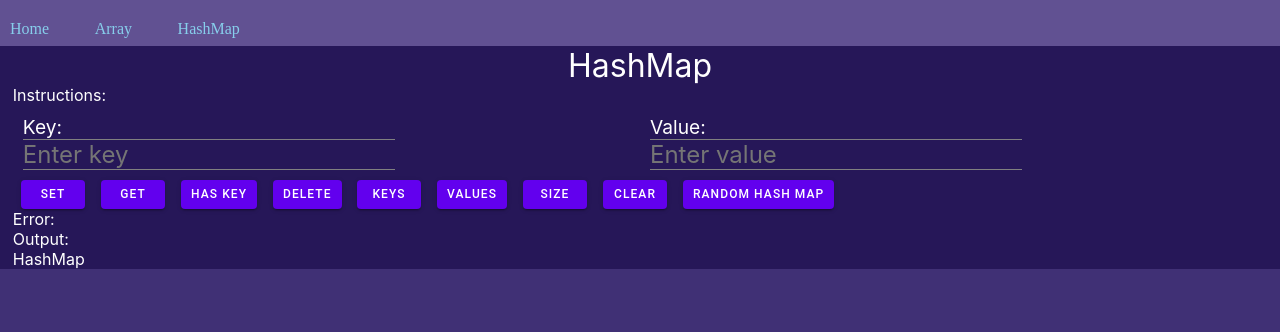
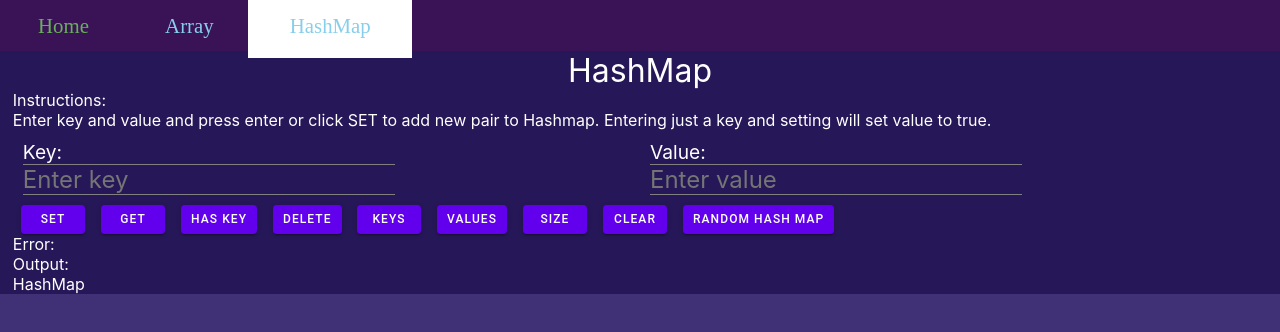
Before and after one commit to kjameer0/hashmap-visualizer, a React (Vite) app: page /hashmap in a window 1280 px wide. Shown: the top 332 px of the page. Built offline with nearby package versions, Linux system fonts and the light colour scheme.

Commit message:
restyled nav bar

```diff
--- a/src/components/NavBar.tsx
+++ b/src/components/NavBar.tsx
@@ -3,28 +3,42 @@ import { NavLink } from 'react-router-dom';
 //just make a cosmetic version
 export default function NavBar() {
   return (
-    <div className={'nav-bar'}>
+    <nav className={'nav-bar'}>
       <ul>
         <li>
           <NavLink
             className={'nh'}
             to="/"
-            style={({ isActive }) => (isActive ? { backgroundColor: 'white' } : undefined)}
+            style={({ isActive }) =>
+              isActive ? { backgroundColor: 'white', height: '85px' } : undefined
+            }
           >
             Home
           </NavLink>
         </li>
         <li>
-          <NavLink className={'nh'} to="/arr">
+          <NavLink
+            className={'nh'}
+            to="/arr"
+            style={({ isActive }) =>
+              isActive ? { backgroundColor: 'white', height: '85px' } : undefined
+            }
+          >
             Array
           </NavLink>
         </li>
         <li>
-          <NavLink className={'nh'} to="/hashmap">
+          <NavLink
+            className={'nh'}
+            to="/hashmap"
+            style={({ isActive }) =>
+              isActive ? { backgroundColor: 'white', height: '85px' } : undefined
+            }
+          >
             HashMap
           </NavLink>
         </li>
       </ul>
-    </div>
+    </nav>
   );
 }
--- a/src/components/visualizers/hashmap.tsx
+++ b/src/components/visualizers/hashmap.tsx
@@ -109,6 +109,10 @@ export default function HashMap() {
       <h1>HashMap</h1>
       <div className="instructions">
         <p>Instructions:</p>
+        <p>
+          Enter key and value and press enter or click SET to add new pair to Hashmap. Entering just
+          a key and setting will set value to true.
+        </p>
       </div>
       <div className={'hash-form'}>
         <div className="hash-input">
--- a/src/index.css
+++ b/src/index.css
@@ -16,45 +16,76 @@ body {
   justify-content: center;
   flex-wrap: wrap;
 }
-.nh {
+nav {
+  display: flex;
+  align-items: center;
+  flex-basis: 100%;
+  justify-content: flex-start;
+  background-color: #3a1356;
+  box-shadow: 0 5px 15px rgba(0,0,0,0.06)
+}
+nav > ul {
+  display: flex;
+  align-items: center;
+  justify-content: flex-start;
+}
+nav > ul > li {
+  list-style: none;
+  padding: 0 auto;
+  position: relative;
+}
+nav > ul > li > a {
   cursor: pointer;
+  font-size: 1.3rem;
+  transition: 0.3s ease-in-out;
+  display: inline-block;
   position: relative;
-  flex-basis: 100%;
-  padding: 10px;
-  margin: -10px;
+  z-index: 1;
+  padding: 2em 2em 1em 2em;
+  margin: -2em -1em -1em -1em;
 }
-.nav-bar {
-  position: sticky;
-  display: inline-block;
-  height: 2.9rem;
-  flex-basis: 100%;
-  color: white;
-  background-color: #615192;
+nav > ul > li > a:hover {
+  color: #68B159;
+  transition: width 1s;
 }
-.nav-bar > ul > li {
-  position: relative;
-  top: -.51rem;
-  display: flex;
-  justify-content: center;
-  align-items: center;
-  height: 3rem;
-  margin-left: 0px;
+
+
+/* The element to apply the animation to */
+@keyframes nav-line {
+  from {width:0%;}
+  to {width: 60%;}
 }
-.nav-bar > ul > li:hover {
+nav > ul > li > a:hover::before {
+  content: "";
+  width: 60%;
+  height: 2px;
+  position: absolute;
   background-color: white;
+  top: 2.5rem;
+  left: 2rem;
+  animation-name: nav-line;
+  animation-duration: .5s;
 }
+nav > ul > li > a:hover::after {
+  content: "";
+  width: 60%;
+  height: 2px;
+  position: absolute;
+  background-color: white;
+  bottom: 1rem;
+  left: 2rem;
+  animation-name: nav-line;
+  animation-duration: .5s;
+}
+
+
 
 li > button{
   display: flex;
   justify-content: center;
   align-items: center;
 }
- .nav-button {
-  flex-basis: 100%;
-  text-align: center;
-  align-self: stretch;
-  border: 1px solid red;
-}
+
 .container {
   background-color: #261758;
   flex-basis: 100%;
```
